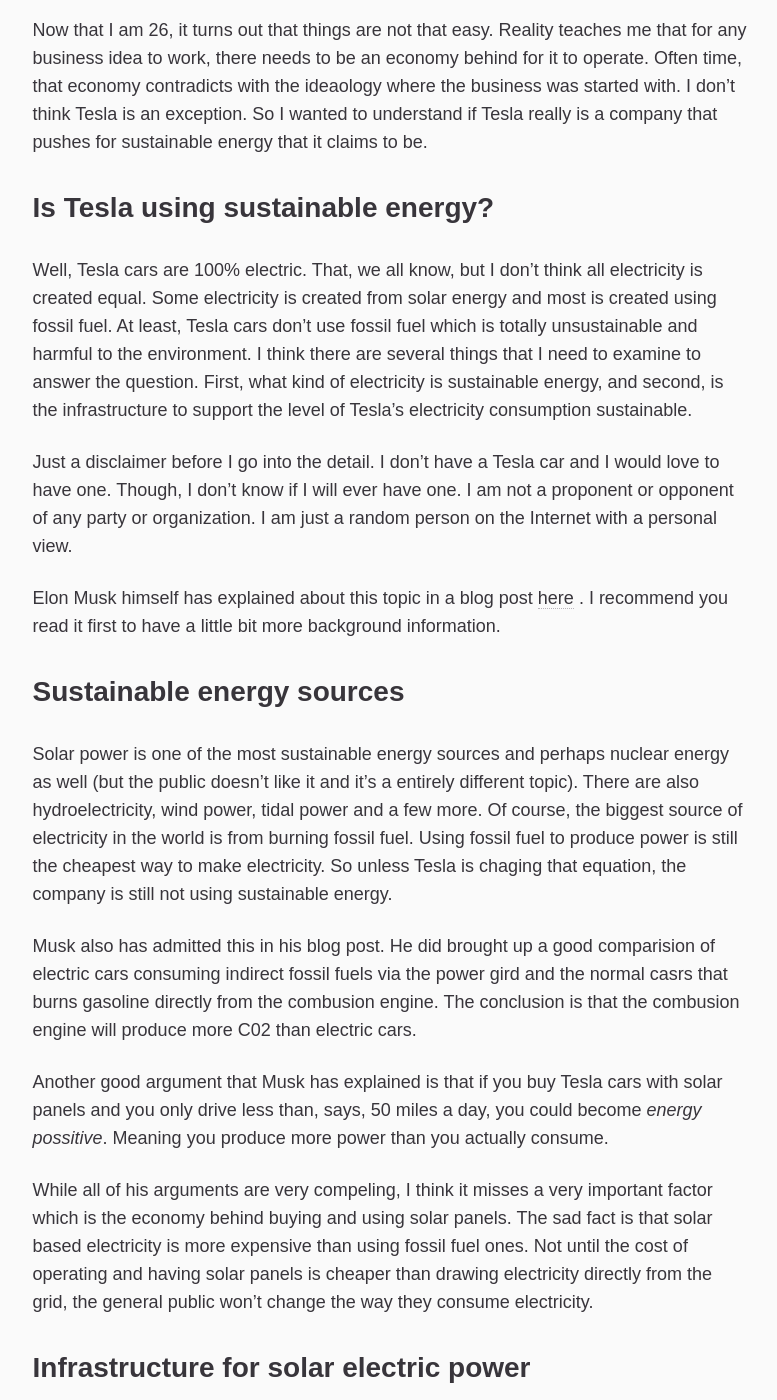
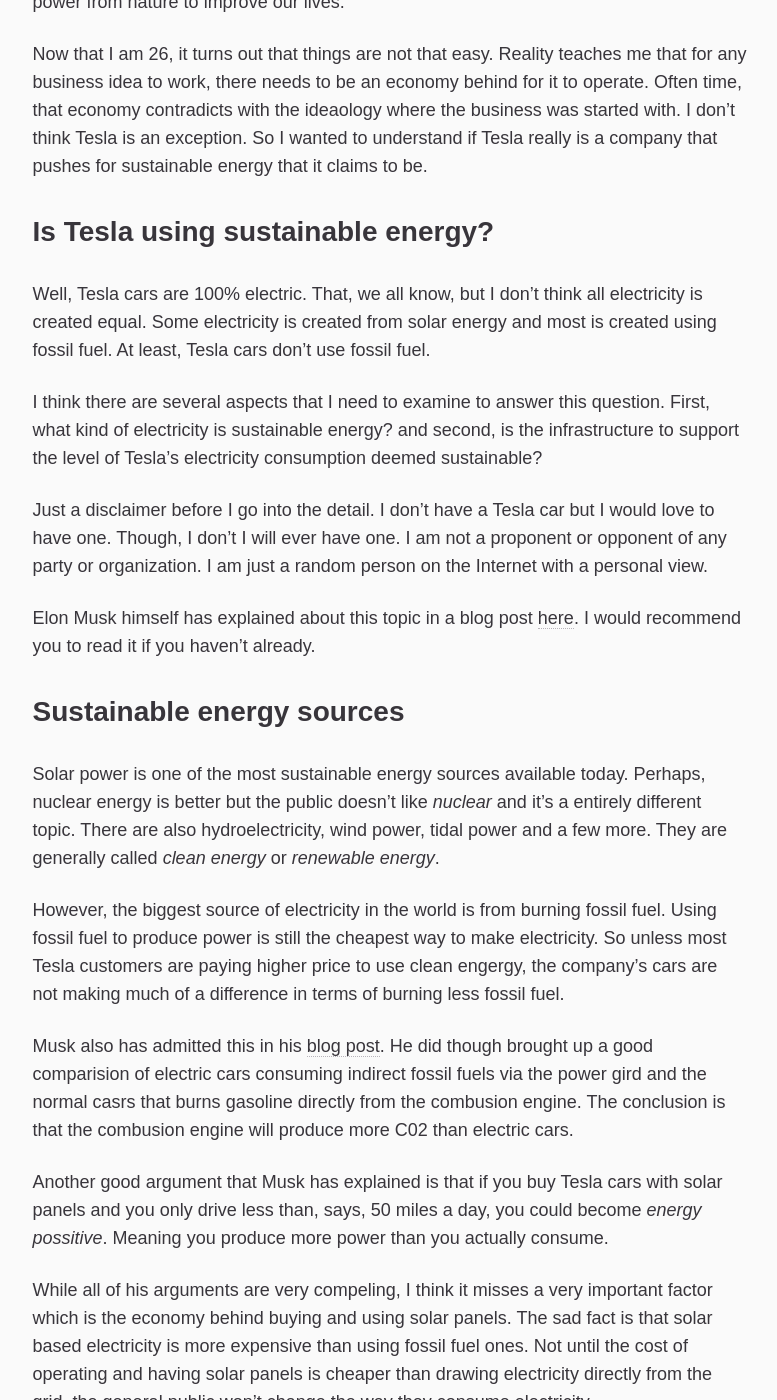
Before and after one commit to thaibui/thaibui.github.io, a Jekyll site: the page built from _posts/2016-04-02-lets-talk-about-tesla.md, in a window 1280 px wide and 1400 px high, scrolled down 789 px. Shown: the whole window, without its empty margins (347-1124 px from the left). Built offline with Jekyll 4.4.1, drawn with Linux system fonts in a browser that asks for light colours; nearby versions of some CDN libraries; comment, search, counter and statistics services are not loaded; some of the changed text lies outside the part shown.

Commit message:
Work in progress

```diff
--- a/_posts/2016-04-02-lets-talk-about-tesla.md
+++ b/_posts/2016-04-02-lets-talk-about-tesla.md
@@ -12,16 +12,19 @@
 
 # Sustainability is important
 
-Yesterday, when the new Tesla Model 3 was unveil, an old idea about sustainable
-energy company came back to me. I remember when I was young, I wanted to be in the
-sustainable energy business. I wanted to harvest the power in the river and turn
-them into eletricity for the [city](https://en.wikipedia.org/wiki/Ho_Chi_Minh_City)
-that I lived in. When I was a bit older, I knew that we can also harvest the
-same power from the sun. The sun is even better because there is less harm to the
+Yesterday, when the new Tesla Model 3 was unveil, an old idea about a
+sustainable energy company came back to me. I remember when I was young, I
+wanted to be in the sustainable energy business. I wanted to harvest the power
+in the river and turn them into eletricity for the
+[city](https://en.wikipedia.org/wiki/Ho_Chi_Minh_City){:target="_blank"} that I
+lived in. When I was a bit older, I knew that we can also harvest the same power
+from the sun.
+
+The sun is even better because there is less harm to the
 ecosystem. With that power, I also wanted to create fully electric public
 transportation for the people in the rural areas to compute to the city. Above
 all, I was fascinated by the fact that we can harvest endless power from nature
-as a source and use them to improve our lives.
+to improve our lives.
 
 Now that I am 26, it turns out that things are not that easy. Reality teaches me
 that for any business idea to work, there needs to be an economy behind for it
@@ -34,36 +37,42 @@
 
 Well, Tesla cars are 100% electric. That, we all know, but I don't think
 all electricity is created equal. Some electricity is created from solar energy
-and most is created using fossil fuel. At least, Tesla cars don't use fossil fuel
-which is totally unsustainable and harmful to the environment. I think there are
-several things that I need to examine to answer the question. First, what kind
-of electricity is sustainable energy, and second, is the infrastructure to
-support the level of Tesla's electricity consumption sustainable.
+and most is created using fossil fuel. At least, Tesla cars don't use fossil
+fuel.
 
-Just a disclaimer before I go into the detail. I don't have a Tesla car and I
-would love to have one. Though, I don't know if I will ever have one. I am not a
+I think there are several aspects that I need to examine to answer this question.
+First, what kind of electricity is sustainable energy? and second, is the
+infrastructure to support the level of Tesla's electricity consumption deemed
+sustainable?
+
+Just a disclaimer before I go into the detail. I don't have a Tesla car but I
+would love to have one. Though, I don't  I will ever have one. I am not a
 proponent or opponent of any party or organization. I am just a random person on
 the Internet with a personal view.
 
 Elon Musk himself has explained about this topic in a blog post
-[here](https://www.teslamotors.com/blog/secret-tesla-motors-master-plan-just-between-you-and-me)
-. I recommend you read it first to have a little bit more background
-information.
+[here][blog_post]{:target="_blank"}. I would recommend you to read it if you
+haven't already.
 
 ### Sustainable energy sources
 
-Solar power is one of the most sustainable energy sources and perhaps nuclear
-energy as well (but the public doesn't like it and it's a entirely different
-topic). There are also hydroelectricity, wind power, tidal power and a few more.
-Of course, the biggest source of electricity in the world is from burning fossil
-fuel. Using fossil fuel to produce power is still the cheapest way to make
-electricity. So unless Tesla is chaging that equation, the company is still not
-using sustainable energy.
+Solar power is one of the most sustainable energy sources available today.
+Perhaps, nuclear energy is better but the public doesn't like *nuclear* and it's a
+entirely different topic. There are also hydroelectricity, wind power, tidal
+power and a few more.  They are generally called *clean energy* or *renewable
+energy*.
 
-Musk also has admitted this in his blog post. He did brought up a good comparision
-of electric cars consuming indirect fossil fuels via the power gird and the
-normal casrs that burns gasoline directly from the combusion engine. The conclusion
-is that the combusion engine will produce more C02 than electric cars.
+However, the biggest source of electricity in the world is from burning
+fossil fuel. Using fossil fuel to produce power is still the cheapest way to
+make electricity. So unless most Tesla customers are paying higher price to use
+clean engergy, the company's cars are not making much of a difference in terms of
+burning less fossil fuel.
+
+Musk also has admitted this in his [blog post][blog_post]{:target="_blank"}. He did though
+brought up a good comparision of electric cars consuming indirect fossil fuels
+via the power gird and the normal casrs that burns gasoline directly from the
+combusion engine. The conclusion is that the combusion engine will produce more
+C02 than electric cars.
 
 Another good argument that Musk has explained is that if you buy Tesla cars with
 solar panels and you only drive less than, says, 50 miles a day, you could
```
Also changed, not shown: other parts of _posts/2016-04-02-lets-talk-about-tesla.md (+3 -1 lines).
